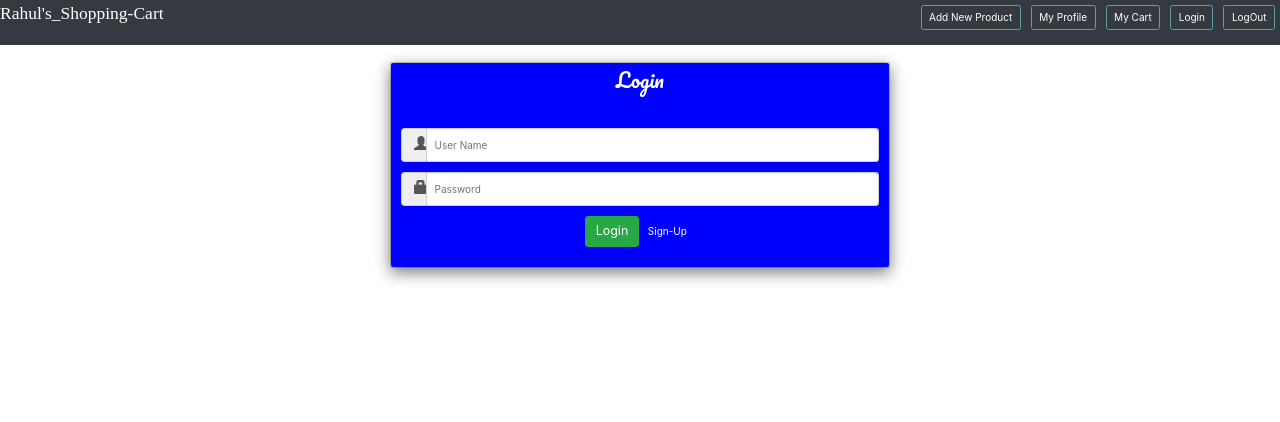
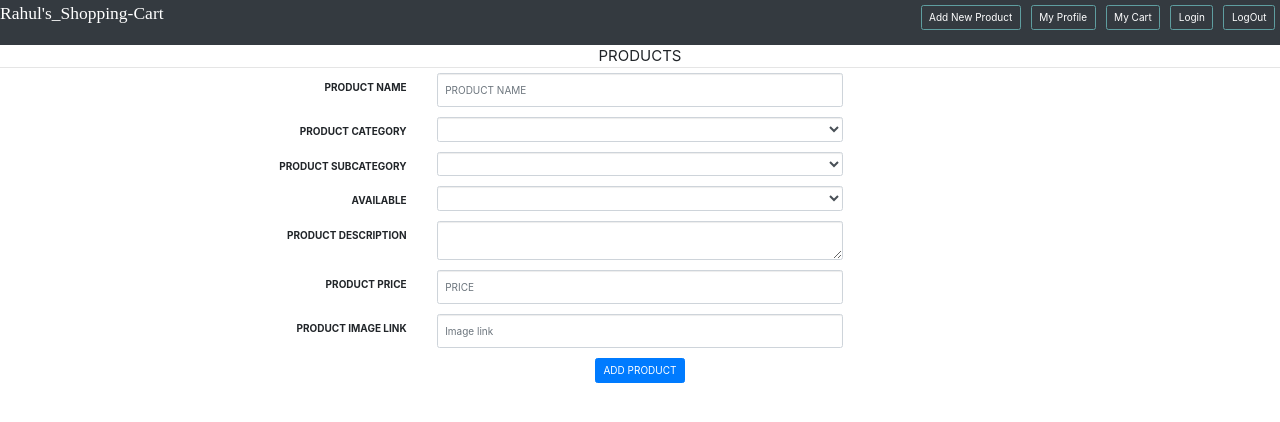
Before and after one commit to rahul6660357/Shopping-cart-using-Angular, an Angular app: page /addproduct in a window 1280 px wide. Before the commit this address led to /userlogin. Shown: the top 422 px of the page. Built offline with nearby package versions, Linux system fonts and the light colour scheme; no server answers.

Commit message:
update profile, add product, update product with backend

```diff
--- /dev/null
+++ b/src/app/add-product/add-product.component.html
@@ -0,0 +1,113 @@
+<form class="form-horizontal text-center">
+  <fieldset>
+
+    <!-- Form Name -->
+    <legend>PRODUCTS</legend>
+
+    <!-- Text input-->
+
+
+    <!-- Text input-->
+    <div class="form-group">
+      <label class="col-md-4 control-label" for="product_name">PRODUCT NAME</label>
+      <div class="col-md-4">
+        <input id="product_name" name="productname" [(ngModel)]="productname" placeholder="PRODUCT NAME" class="form-control input-md" type="text">
+
+      </div>
+    </div>
+
+
+
+    <!-- Select Basic -->
+    <div class="form-group">
+      <label class="col-md-4 control-label" for="product_categorie">PRODUCT CATEGORY</label>
+      <div class="col-md-4">
+        <select id="product_categorie" name="productcategorie" [(ngModel)]="productcategorie" class="form-control">
+          <option>electrical</option>
+          <option>books</option>
+          <option>clothes</option>
+          <option>shoes</option>
+        </select>
+      </div>
+    </div>
+
+    <!-- Select Basic -->
+    <div class="form-group">
+      <label class="col-md-4 control-label" for="product_subcategorie">PRODUCT SUBCATEGORY</label>
+      <div class="col-md-4">
+        <select id="product_subcategorie" name="productsubcategorie" [(ngModel)]="productsubcategorie" class="form-control">
+          <option>mobile</option>
+          <option>novel</option>
+          <option>book</option>
+          <option>tshirt</option>
+          <option>fridge</option>
+          <option>washing machine</option>
+          <option>jeans</option>
+          <option>kurta</option>
+          <option>lower</option>
+          <option>underwear</option>
+          <option>lehanga</option>
+          <option>shoes</option>
+          <option>slipper</option>
+          <option>sandal</option>
+        </select>
+      </div>
+    </div>
+
+    <div class="form-group">
+      <label class="col-md-4 control-label" for="active">AVAILABLE</label>
+      <div class="col-md-4">
+        <select id="active" name="available" [(ngModel)]="active" class="form-control">
+          <option>0</option>
+          <option>1</option>
+
+        </select>
+      </div>
+    </div>
+
+
+
+    <!-- Textarea -->
+    <div class="form-group">
+      <label class="col-md-4 control-label" for="product_description">PRODUCT DESCRIPTION</label>
+      <div class="col-md-4">
+        <textarea class="form-control" id="product_description" name="productdescription" [(ngModel)]="productdescription"></textarea>
+      </div>
+    </div>
+
+
+
+    <!-- Text input-->
+
+
+
+
+
+
+
+
+    <!-- Text input-->
+    <div class="form-group">
+      <label class="col-md-4 control-label" for="price">PRODUCT PRICE</label>
+      <div class="col-md-4">
+        <input id="price" name="price" [(ngModel)]="price" placeholder="PRICE" class="form-control input-md" required="" type="text">
+
+      </div>
+    </div>
+
+    <!-- Text input-->
+    <div class="form-group">
+      <label class="col-md-4 control-label" for="image">PRODUCT IMAGE LINK</label>
+      <div class="col-md-4">
+        <input id="image" name="image" [(ngModel)]="image" placeholder="Image link" class="form-control input-md" required="" type="text">
+
+      </div>
+    </div>
+    <div class="form-group d-flex justify-content-center ">
+
+          <div class="col-md-4 ">
+            <button id="singlebutton" name="singlebutton" (click)="addproduct()" class="btn btn-primary text-center">ADD PRODUCT</button>
+          </div>
+        </div>
+  </fieldset>
+</form>
--- /dev/null
+++ b/src/app/add-product/add-product.component.ts
@@ -0,0 +1,39 @@
+import { Component, OnInit } from '@angular/core';
+import {Router} from '@angular/router';
+import {ItemserviceService} from '../itemservice.service';
+
+@Component({
+  selector: 'app-add-product',
+  templateUrl: './add-product.component.html',
+  styleUrls: ['./add-product.component.scss']
+})
+export class AddProductComponent implements OnInit {
+  productname;
+  productcategorie;
+  image;
+  productsubcategorie;
+  productdescription;
+  price;
+  active;
+
+  constructor( private router: Router, private http: ItemserviceService) { }
+
+  ngOnInit() {
+  }
+
+  addproduct() {
+    const data = {
+      name: this.productname,
+      catogory: this.productcategorie,
+      subcatogory: this.productsubcategorie,
+      image: this.image,
+      price: this.price,
+      active: this.active,
+      details: this.productdescription
+    };
+    this.router.navigate(['/home']);
+    this.http.AddProduct(data).subscribe((data1) => {
+
+    });
+  }
+}
--- a/src/app/app.component.html
+++ b/src/app/app.component.html
@@ -2,7 +2,7 @@
 <div class="bg-dark pb-3 ">
   <div class="d-flex flex-wrap">
     <a class="mr-auto text-white"><h3 class="company-style mt-1 " [routerLink]="['/home']">Rahul's_Shopping-Cart</h3></a>
-    <div class="p-2 text-white"><button class="btn btn-dark">Add New Product</button></div>
+    <div class="p-2 text-white"><button class="btn btn-dark" [routerLink]="['/addproduct']">Add New Product</button></div>
     <div class="p-2"><button class="btn btn-dark"><a style="text-decoration: none" class="text-white" [routerLink]="['/myprofile']">My Profile</a></button></div>
     <div class="p-2"><button class="btn btn-dark"><a style="text-decoration: none" class="text-white" [routerLink]="['/usercart']"> My Cart </a></button></div>
     <div class="p-2"><button class="btn btn-dark"><a style="text-decoration: none" class="text-white" [routerLink]="['/userlogin']">Login </a></button></div>
--- a/src/app/app.module.ts
+++ b/src/app/app.module.ts
@@ -17,6 +17,7 @@ import {AppService} from './app.service';
 import {AuthenticationService} from './authentication.service';
 import {BasicHttpInterceptService} from './basic-http-intercept.service';
 import { OrderHistoryComponent } from './order-history/order-history.component';
+import { AddProductComponent } from './add-product/add-product.component';
 
 @NgModule({
   declarations: [
@@ -29,6 +30,7 @@ import { OrderHistoryComponent } from './order-history/order-history.component';
     SignupComponent,
     MyprofileComponent,
     OrderHistoryComponent,
+    AddProductComponent,
   ],
   imports: [
     BrowserModule,
--- a/src/app/app.route.ts
+++ b/src/app/app.route.ts
@@ -6,12 +6,17 @@ import {LoginComponent} from './login/login.component';
 import {MyprofileComponent} from './myprofile/myprofile.component';
 import {SignupComponent} from './signup/signup.component';
 import {OrderHistoryComponent} from './order-history/order-history.component';
+import {AddProductComponent} from './add-product/add-product.component';
 
 export const MAIN_ROUTES: Routes = [
   {
     path: '',
    redirectTo: 'home',
     pathMatch: 'full',
+  },
+  {
+    path: 'addproduct',
+    component: AddProductComponent,
   },
   {
     path: 'home',
--- a/src/app/itemservice.service.ts
+++ b/src/app/itemservice.service.ts
@@ -83,9 +83,22 @@ export class ItemserviceService {
     return this.httpClient.get('http://localhost:8081/Users/getuserdetail' , {headers});
   }
 
-  UpdatethisUser(data) {
+  UpdatethisUser(data, type) {
     console.log(data);
     const token = sessionStorage.getItem('token');
     const headers = new HttpHeaders({Authorization: 'Basic ' + token});
+    return this.httpClient.put('http://localhost:8081/Users/updateuser/' + type , data,  {headers});
+  }
+
+  AddProduct(data) {
+    const token = sessionStorage.getItem('token');
+    const headers = new HttpHeaders({Authorization: 'Basic ' + token});
+    return this.httpClient.post('http://localhost:8081/product/addproduct'  , data,  {headers});
+  }
+
+  EditProduct(type , data) {
+    const token = sessionStorage.getItem('token');
+    const headers = new HttpHeaders({Authorization: 'Basic ' + token});
+    return this.httpClient.put('http://localhost:8081/product/updateitem'  + type,  data, {headers});
   }
 }
--- a/src/app/myprofile/myprofile.component.html
+++ b/src/app/myprofile/myprofile.component.html
@@ -23,16 +23,16 @@
           <div class="tab-pane active in" id="home">
             <form id="tab">
               <div class="font1">FirstName</div>
-              <input type="text" [(ngModel)]="FirstName" value="{{Profile.firstname}}" class="input-xlarge font form-control" name="FirstName" placeholder="FirstName" >
+              <input type="text" [(ngModel)]="Profile.firstname" value="{{Profile.firstname}}" class="input-xlarge font form-control" name="firstname" placeholder="FirstName" >
               <div class="font1">LastName</div>
-              <input type="text" value="{{Profile.lastname}}" class="input-xlarge font form-control" name="LastName" placeholder="LastName" [(ngModel)]="LastName">
+              <input type="text" [(ngModel)]="Profile.lastname" value="{{Profile.lastname}}" class="input-xlarge font form-control" name="lastname" placeholder="Lastname" >
               <div class="font1">Email</div>
 
-              <input type="email" value="{{Profile.email}}" class="input-xlarge font form-control" name="Email" placeholder="Email" [(ngModel)]="Email">
+              <input type="email" [(ngModel)]="Profile.email" value="{{Profile.email}}" class="input-xlarge font form-control" name="email" placeholder="Email" >
               <div class="font1">Password</div>
               <input type="password" value="{{Profile.password}}" class="input-xlarge form-control font">
               <div class="font1">Phone number</div>
-              <input type="text" [(ngModel)]="PhnNo" value="{{Profile.phnno}}" class="input-xlarge font form-control" name="PhnNo" placeholder="PhnNo" >
+              <input type="text" [(ngModel)]="Profile.phnno" value="{{Profile.phnno}}" class="input-xlarge font form-control" name="phnno" placeholder="PhnNo" >
               <div style="margin: 24px 0;">
                 <a class="btn btn-secondary btn-sm ml-2 font1" style="border-radius: 50%" href="https://www.linkedin.com/in/rahul-sharma-843b4b189/" target="_blank"><i class="fa fa-linkedin"></i></a>
                 <a class="btn btn-dark btn-sm ml-2 font1" style="border-radius: 50%" href="https://github.com/rahul6660357" target="_blank"><i class="fa fa-github"></i></a>
@@ -50,14 +50,14 @@
           <div class="tab-pane fade" id="profile">
             <form id="tab2">
               <div>New Password</div>
-              <input type="password" class="input-xlarge form-control" name="Password" [(ngModel)]="Password">
+              <input type="password" class="input-xlarge form-control" name="password" [(ngModel)]="Profile.password">
               <div>
 
                <div class="d-flex font"><div> Status:-</div><div class="text-success" *ngIf="Profile.active == 1; else elseBlock">Active</div>
                 <ng-template #elseBlock>Inactive</ng-template>
                </div>
                 <div>
-                <button class="btn btn-primary">Update</button>
+                <button class="btn btn-primary" (click)="UpdateUser()">Update</button>
               </div>
               </div>
             </form>
--- a/src/app/myprofile/myprofile.component.ts
+++ b/src/app/myprofile/myprofile.component.ts
@@ -10,11 +10,11 @@ import {ItemserviceService} from '../itemservice.service';
 })
 export class MyprofileComponent implements OnInit {
 Profile;
-  FirstName;
-  Password;
-  LastName;
-  Email;
-  PhnNo;
+  // firstname;
+  // lastname;
+  // email;
+  // phnno;
+  // password;
   constructor(private service: AppService, private router: Router, private http: ItemserviceService) { }
 
   ngOnInit() {
@@ -28,13 +28,14 @@ Profile;
   }
 
   UpdateUser() {
-    const data = {
-      email : this.Email,
-      password: this.Password,
-      firstname: this.FirstName,
-      lastname: this.LastName
-    };
-    console.log(data);
-   // this.http.UpdatethisUser(data);
+    // const data = {
+    //   email : this.email,
+    //   password: this.password,
+    //   firstname: this.firstname,
+    //   lastname: this.lastname,
+    //   phnno: this.phnno
+    // };
+    this.http.UpdatethisUser(this.Profile, this.Profile.userid).subscribe((data5) => {
+    });
   }
 }
--- a/src/app/product-details/product-details.component.html
+++ b/src/app/product-details/product-details.component.html
@@ -19,12 +19,50 @@
          <h5 class="card-text text-center d-flex justify-content-center "><b>Price: </b><p class="text-danger"> {{list.price}}</p></h5>
         <p style="font-size: large"><b>Description: </b>{{list.details}}</p>
 
-<div class="d-flex justify-content-center" >
+<div class="d-flex " >
   <div><h3><i class="material-icons">
     keyboard_backspace
   </i></h3></div>
-<div ><h4><a class=" text-danger" [routerLink]="['/home']">back</a></h4> </div>
+<div class="d-flex"><h4><a class=" text-danger" [routerLink]="['/home']">back</a></h4> </div>
+
 </div>
+        <div class="text-center" style="float: right">
+        <div class="btn btn-primary"  data-toggle="modal" data-target="#exampleModalLong">Edit</div>
+          <div class="modal fade mt-5" id="exampleModalLong" tabindex="-1" role="dialog" aria-labelledby="exampleModalLongTitle" aria-hidden="true">
+            <div class="modal-dialog mt-5" role="document">
+              <div class="modal-content">
+                <div class="modal-header">
+                  <h3 class="modal-title " id="exampleModalLongTitle">EDIT PRODUCT</h3>
+                  <button type="button" class="close" data-dismiss="modal" aria-label="Close">
+                    <span aria-hidden="true">&times;</span>
+                  </button>
+                </div>
+                <div class="modal-body">
+                  <h4 class="font1 " style="float: left">Product Name:-</h4>
+
+                  <input type="text" class="input-xlarge font form-control" [(ngModel)]="list.name" name="email" value="{{list.name}}" >
+                  <h4 class="font1 " style="float: left">Product Price:-</h4>
+
+                  <input type="number" class="input-xlarge font form-control" [(ngModel)]="list.price" name="email" value="{{list.price}}" >
+                  <h4 class="font1 " style="float: left">Product Category:-</h4>
+
+                  <input type="text" class="input-xlarge font form-control" [(ngModel)]="list.catogory" name="email" value="{{list.catogory}}" >
+                  <h4 class="font1 " style="float: left">Product SubCategory:-</h4>
+
+                  <input type="text" class="input-xlarge font form-control" [(ngModel)]="list.subcatogory" name="email" value="{{list.subcatogory}}" >
+                  <h4 class="font1 " style="float: left">Product Details:-</h4>
+
+                  <input type="text" class="input-xlarge font form-control" [(ngModel)]="list.details" name="email" value="{{list.details}}" >
+                </div>
+
+                <div class="modal-footer">
+                  <button type="button" class="btn btn-secondary" data-dismiss="modal">Close</button>
+                  <button type="button" class="btn btn-primary" (click)="Editproduct(list.product_id)">Save changes</button>
+                </div>
+              </div>
+            </div>
+          </div>
+        </div>
       </div>
     </div>
   </div>
--- a/src/app/product-details/product-details.component.ts
+++ b/src/app/product-details/product-details.component.ts
@@ -41,4 +41,9 @@ constructor(private activatedroute: ActivatedRoute, private service: Itemservice
 
     });
   }
+
+  Editproduct(pid) {
+    this.service.EditProduct(pid, this.list).subscribe((data5) => {
+    });
+  }
 }
```
Also changed, not shown: src/app/add-product/add-product.component.scss (added), 1 other file (tests, documents, lock files or other folders).
